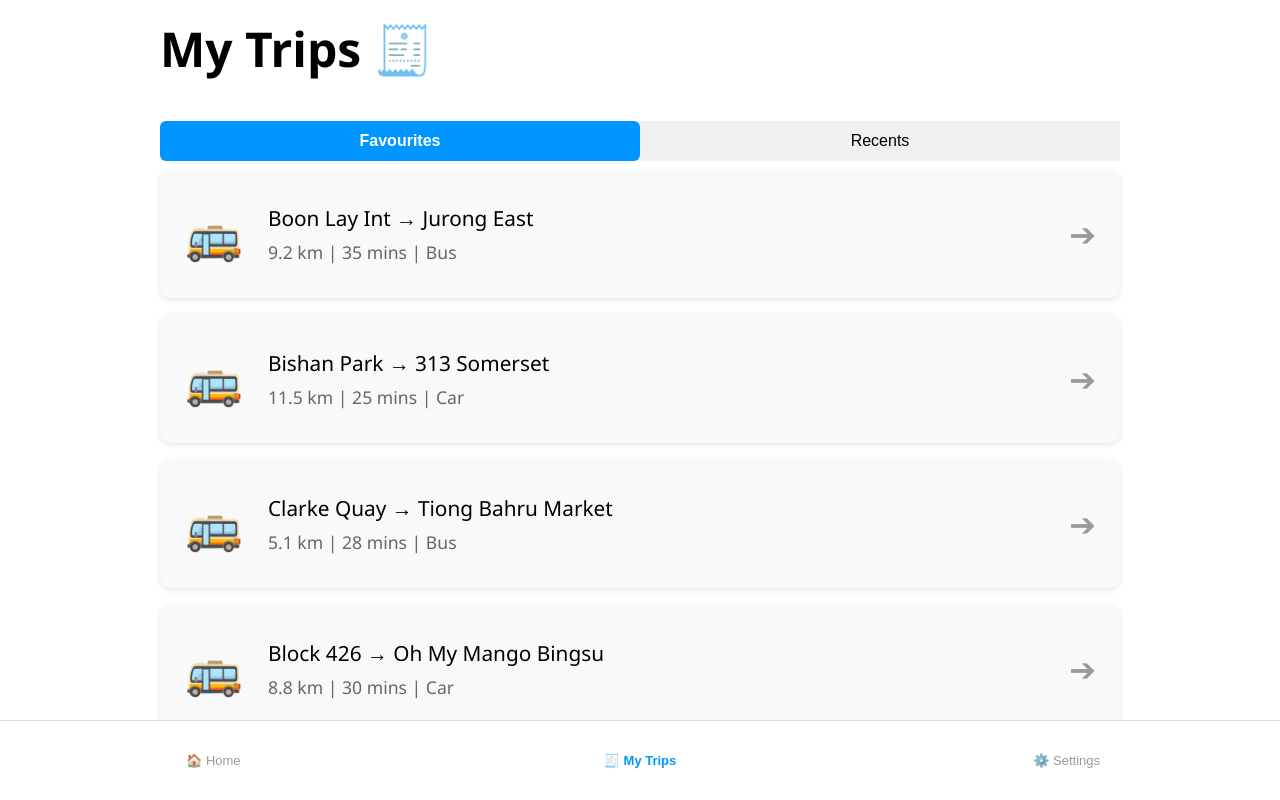
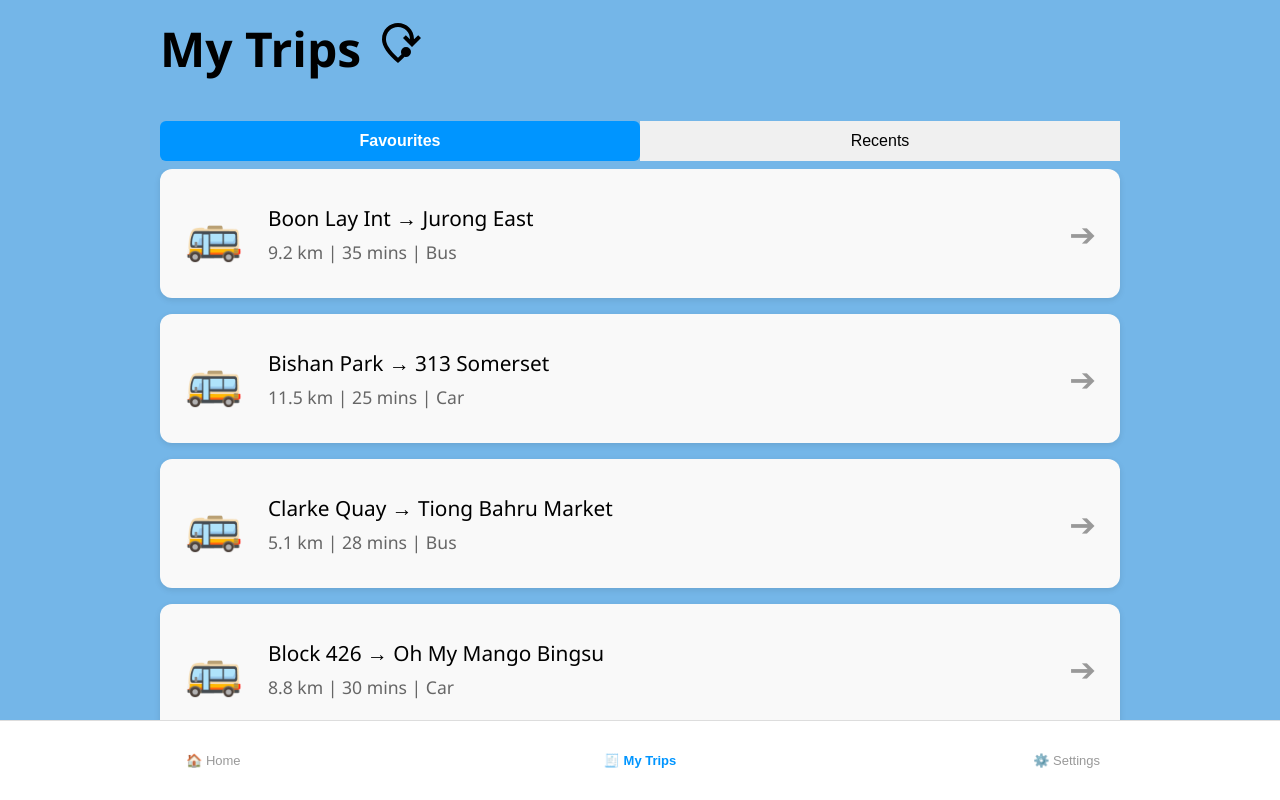
Before and after one commit to IAmGreyBunny/SC2006-CommuteBuddy, a React (Vite) app in the folder frontend/: page /my-trips in a window 1280 px wide. Built offline with nearby package versions, Linux system fonts and the light colour scheme; sample sign-in values are in the browser's storage.

Commit message:
Edited settings

```diff
--- a/frontend/src/pages/Settings.css
+++ b/frontend/src/pages/Settings.css
@@ -113,7 +113,7 @@
     width: 100vw;
     height: 100vh;
     margin: 0;
-    background: #21a3df;
+    background: #89a0ea;
     padding: 16px;
     box-shadow: none;
     font-family: 'Segoe UI', sans-serif;
@@ -209,7 +209,7 @@
   }
 
   input:checked + .slider {
-    background-color: #0095FF;
+    background-color: #1e94e9;
   }
 
   input:checked + .slider:before {
--- a/frontend/src/pages/myTrips.css
+++ b/frontend/src/pages/myTrips.css
@@ -1,7 +1,7 @@
 .my-trips-container {
   width: 100vw;
   height: 100vh;
-  background: #fff;
+  background: #74b6e8;
   padding: 0;
   font-family: 'Segoe UI', sans-serif;
   position: relative;
--- a/frontend/src/pages/myTrips.jsx
+++ b/frontend/src/pages/myTrips.jsx
@@ -1,5 +1,6 @@
 import React, { useState } from "react";
 import { useNavigate } from "react-router-dom";
+import { MdOutlineModeOfTravel } from "react-icons/md";
 import "./myTrips.css";
 
 const favouriteTrips = [
@@ -34,7 +35,7 @@ function MyTrips() {
     <>
       <div className="my-trips-container">
         <header className="header">
-          <h1>My Trips 🧾</h1>
+          <h1>My Trips <MdOutlineModeOfTravel /></h1>
         </header>
 
         <div className="tab-buttons">
```
